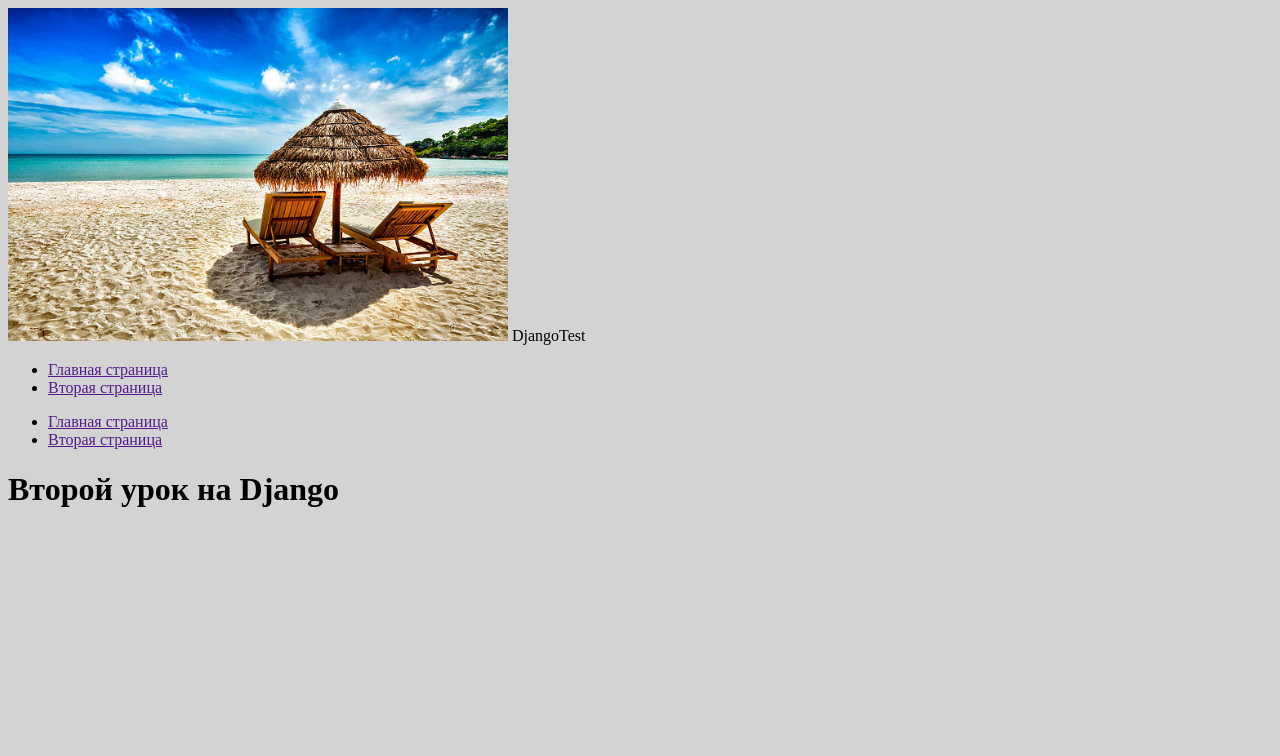
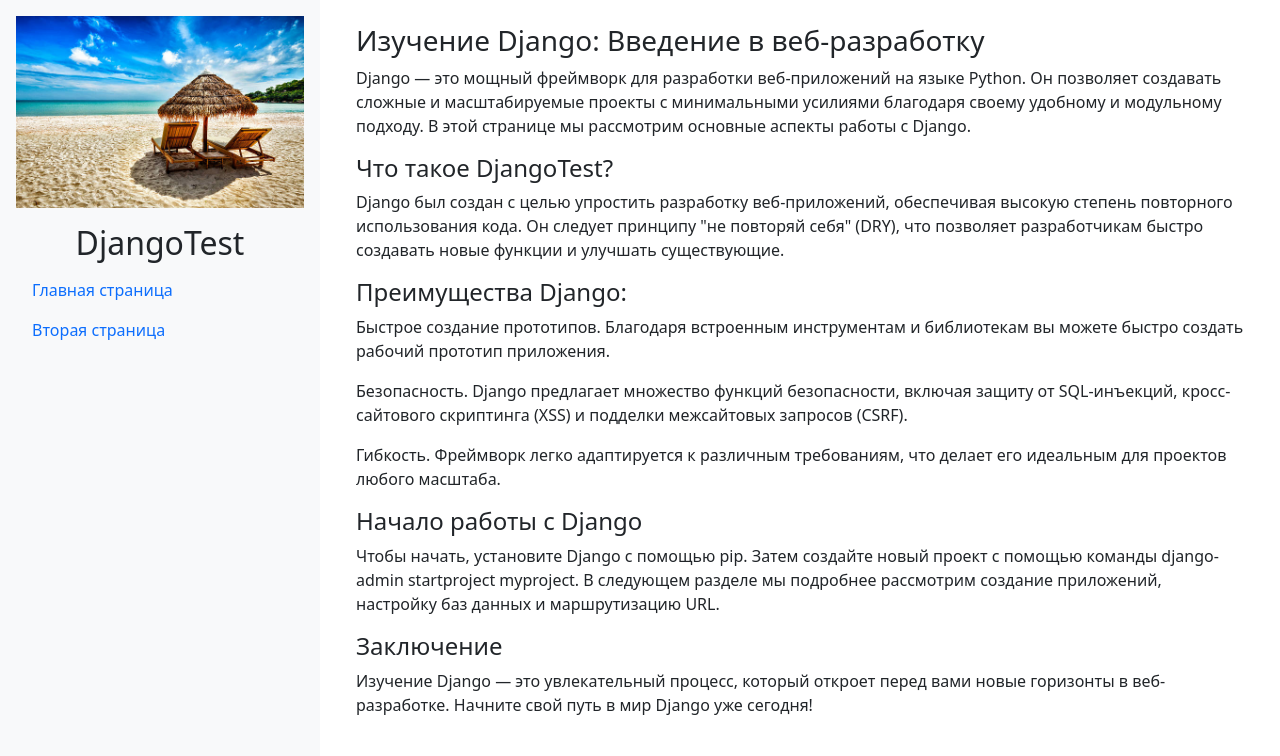
Before and after one commit to ibaragozz/DjangoFirstlook, a Django app: page / in a window 1280 px wide. Shown: the top 756 px of the page. Run offline with Django 5.2, Linux system fonts and the light colour scheme.

Commit message:
lesson almost done

```diff
--- a/zerodja/main/templates/main/index.html
+++ b/zerodja/main/templates/main/index.html
@@ -1,10 +1,38 @@
 {% extends 'main/layout.html' %}
 
 {% block title %}
-    <title>Первая страница на Django</title>
+    <title>Первая страница на {{caption}}</title>
 {% endblock %}
 
 {% block content %}
 
-    <h1>Второй урок на Django</h1>
+<h3>Изучение Django: Введение в веб-разработку</h3>
+
+<p>Django — это мощный фреймворк для разработки веб-приложений на языке Python. Он позволяет создавать сложные и масштабируемые проекты
+    с минимальными усилиями благодаря своему удобному и модульному подходу. В этой странице мы рассмотрим основные аспекты работы с Django.</p>
+
+<h4>Что такое {{caption}}?</h4>
+
+<p>Django был создан с целью упростить разработку веб-приложений, обеспечивая высокую степень повторного использования кода.
+    Он следует принципу "не повторяй себя" (DRY), что позволяет разработчикам быстро создавать новые функции и улучшать существующие.</p>
+
+<h4>Преимущества Django:</h4>
+
+<p>Быстрое создание прототипов. Благодаря встроенным инструментам и библиотекам вы можете быстро создать рабочий прототип приложения.</p>
+
+<p>Безопасность. Django предлагает множество функций безопасности, включая защиту от SQL-инъекций, кросс-сайтового скриптинга (XSS) и
+    подделки межсайтовых запросов (CSRF).</p>
+
+<p>Гибкость. Фреймворк легко адаптируется к различным требованиям, что делает его идеальным для проектов любого масштаба.</p>
+
+<h4>Начало работы с Django</h4>
+
+<p>Чтобы начать, установите Django с помощью pip. Затем создайте новый проект с помощью команды django-admin startproject myproject.
+    В следующем разделе мы подробнее рассмотрим создание приложений, настройку баз данных и маршрутизацию URL.</p>
+
+<h4>Заключение</h4>
+
+<p>Изучение Django — это увлекательный процесс, который откроет перед вами новые горизонты в веб-разработке. Начните свой путь в мир Django уже сегодня!</p>
+
+
 {% endblock %}
--- a/zerodja/main/templates/main/layout.html
+++ b/zerodja/main/templates/main/layout.html
@@ -1,35 +1,48 @@
 {% load static %}
-<!doctype html>
-<html lang="en">
+<!DOCTYPE html>
+<html lang="ru">
 <head>
     <meta charset="UTF-8">
-    <meta name="viewport"
-          content="width=device-width, user-scalable=no, initial-scale=1.0, maximum-scale=1.0, minimum-scale=1.0">
-    <meta http-equiv="X-UA-Compatible" content="ie=edge">
-    <link rel="stylesheet" href="{% static 'main/css/main.css' %}">
-
-    {% block title %}
-
-    {% endblock %}
+    <meta name="viewport" content="width=device-width, initial-scale=1.0">
+    <title>Django Test</title>
+    <!-- Подключаем Bootstrap -->
+    <link href="https://cdn.jsdelivr.net/npm/bootstrap@5.3.0-alpha1/dist/css/bootstrap.min.css" rel="stylesheet">
 </head>
 <body>
 
-    <aside>
-        <img src="{% static 'main/img/plan.jpg' %}" alt="My_paradise" width="500px">
-        <span>DjangoTest</span>
-        <ul>
-            <li><a href="">Главная страница</a></li>
-            <li><a href="">Вторая страница</a></li>
-        </ul>
-    </aside>
-    <main>
-        {% include 'main/nav.html' %}
-        {% block content %}
+<div class="container-fluid">
+    <div class="row">
+        <!-- Сайдбар -->
+        <aside class="col-md-3 bg-light p-3">
+            <div class="text-center">
+                <img src="{% static 'main/img/plan.jpg' %}" alt="My_paradise" class="img-fluid mb-3">
+                <h2>{{caption}}</h2>
+            </div>
+            <nav>
+                <ul class="nav flex-column">
+                    <li class="nav-item">
+                        <a class="nav-link active" href="{% url 'home' %}">Главная страница</a>
+                    </li>
+                    <li class="nav-item">
+                        <a class="nav-link" href="{% url 'page2' %}">Вторая страница</a>
+                    </li>
+                </ul>
+            </nav>
+        </aside>
 
-        {% endblock %}
-    </main>
+        <!-- Основное содержимое -->
+        <main class="col-md-9">
 
+            <!-- Контент страницы -->
+            <section class="content p-4">
+                {% block content %}
+                {% endblock %}
+            </section>
+        </main>
+    </div>
+</div>
 
-
+<!-- Подключаем скрипты Bootstrap -->
+<script src="https://cdn.jsdelivr.net/npm/bootstrap@5.3.0-alpha1/dist/js/bootstrap.bundle.min.js"></script>
 </body>
 </html>
--- a/zerodja/main/templates/main/new.html
+++ b/zerodja/main/templates/main/new.html
@@ -6,5 +6,5 @@
 
 {% block content %}
 
-    <h4>Это вторая страница сайта по уроку №2</h4>
+    <h4>Это вторая страница сайта {{caption}}</h4>
 {% endblock %}
--- a/zerodja/main/urls.py
+++ b/zerodja/main/urls.py
@@ -2,6 +2,6 @@ from django.urls import path
 from . import views
 
 urlpatterns = [
-    path('', views.index),
-    path('new', views.new)
+    path('', views.index, name='home'),
+    path('new', views.new, name='page2'),
 ]
--- a/zerodja/main/views.py
+++ b/zerodja/main/views.py
@@ -2,7 +2,7 @@ from django.shortcuts import render
 from django.http import HttpResponse
 
 def index(request):
-    return render(request, 'main/index.html')
+    return render(request, 'main/index.html', {'caption': 'DjangoTest'})
 
 def new(request):
     return render(request, 'main/new.html')
```
